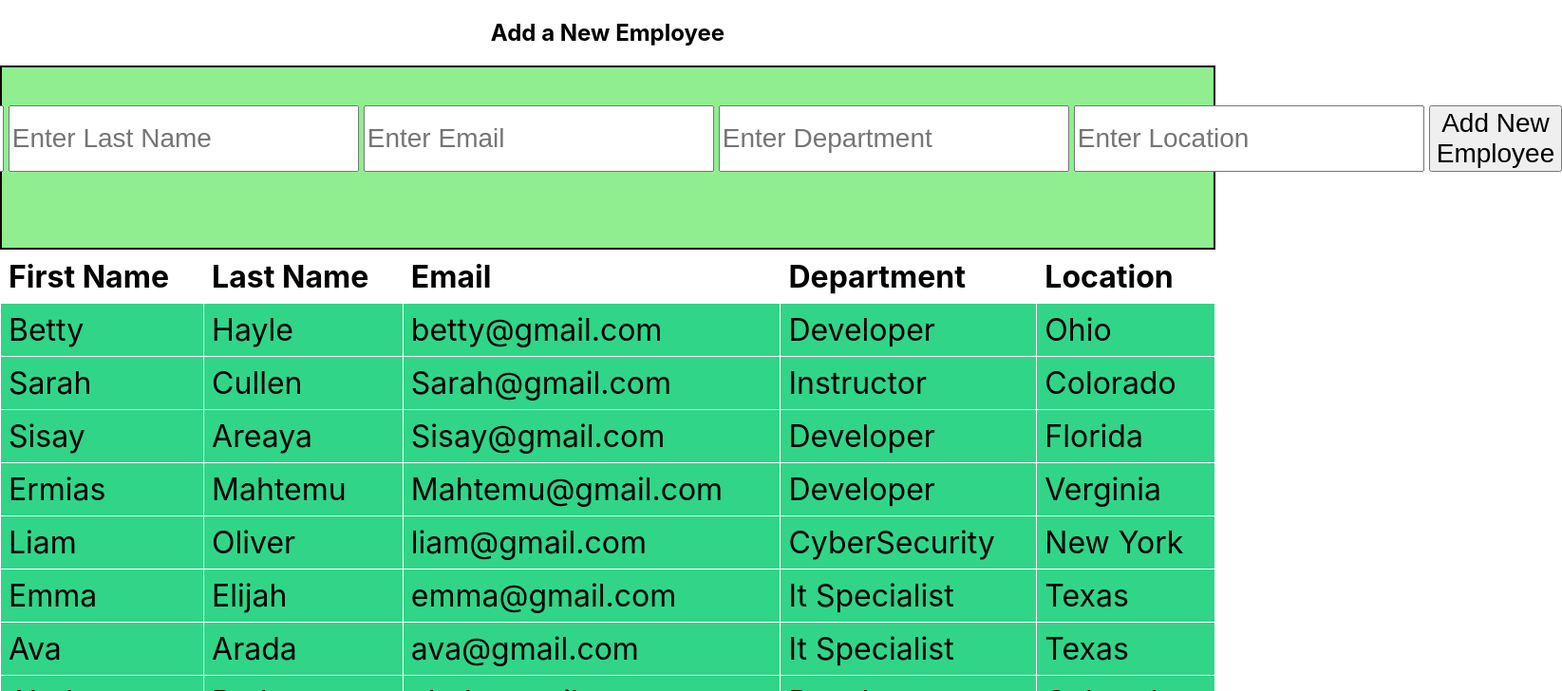
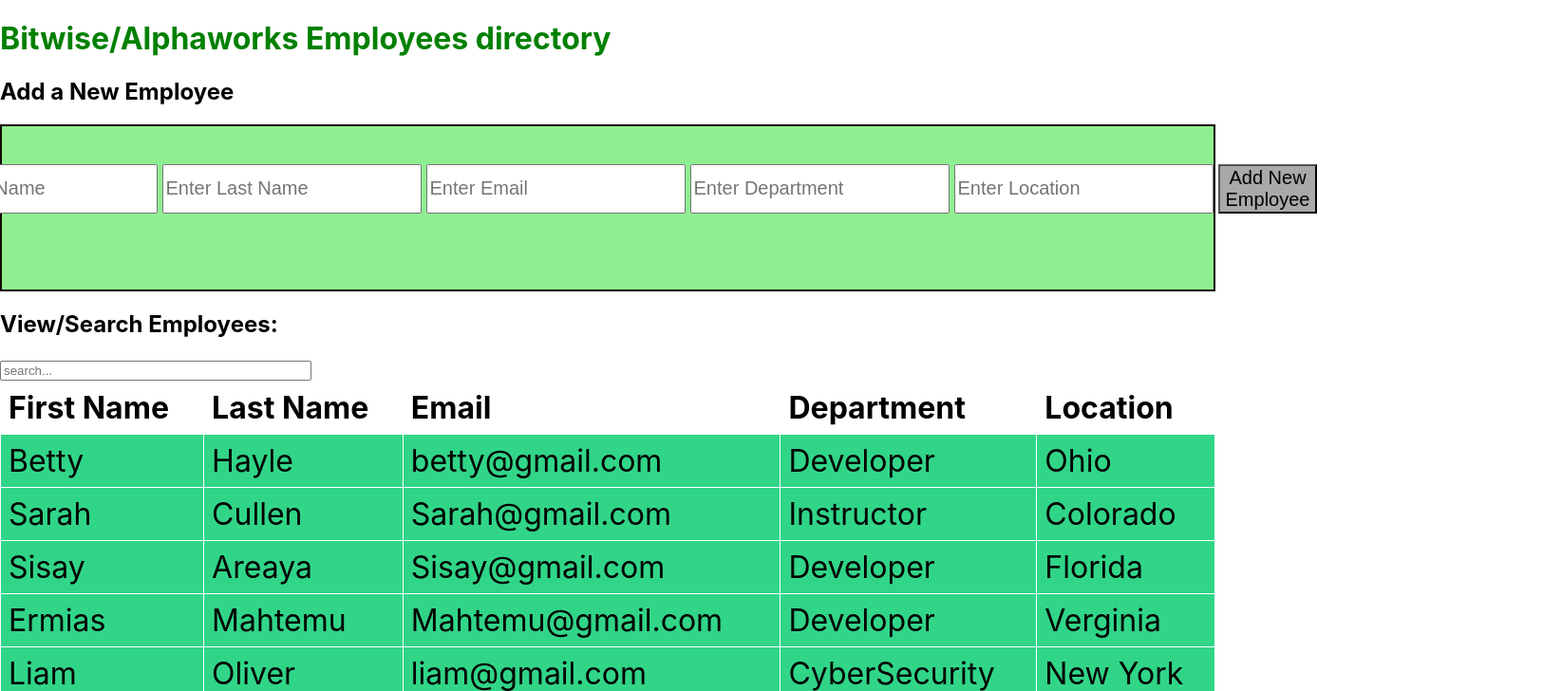
Before and after one commit to bettykonjo/employee-directory-react, a React (Create React App) app: page / in a window 1280 px wide. Shown: the top 728 px of the page at 95% size, 1645 px wide, since content can reach past the window. Built offline with nearby package versions, Linux system fonts and the light colour scheme.

Commit message:
final product

```diff
--- a/src/App.js
+++ b/src/App.js
@@ -1,6 +1,6 @@
-
 import './App.css';
 import EmployeeList from './Components/EmployeeList';
+
 
 function App() {
   return (
--- a/src/Components/Employee.json
+++ b/src/Components/Employee.json
@@ -1,5 +1,5 @@
-[
-     {
+
+   [  {
         "firstName": "Betty",
         "lastName": "Hayle",
         "email": "betty@gmail.com",
--- a/src/Components/EmployeeList.css
+++ b/src/Components/EmployeeList.css
@@ -39,11 +39,32 @@ form td:last-child {
 }
 
 form * {
-  font-size: 28px;
+  font-size: 20px;
 }
 .forms {
-    background-color: lightgreen;
-border: 2px solid rgb(19, 1, 1);
-      padding-bottom: 80px;
+  background-color: lightgreen;
+  border: 2px solid rgb(19, 1, 1);
+  padding-bottom: 80px;
   padding-top: 40px;
 }
+h1 {
+  text-align: start;
+  color: green;
+}
+h2 {
+  text-align: start;
+}
+.search{
+  border-radius: 2px solid black;
+  text-align: start;
+  font-size: 20px;
+
+}
+ .search input{
+  width: 25%;
+  height: 25%;
+
+}
+button{
+  background-color: darkgray;
+}
--- a/src/Components/EmployeeList.js
+++ b/src/Components/EmployeeList.js
@@ -1,24 +1,24 @@
-import React,{useState} from 'react';
-import Employee from './Employee.json';
-import './EmployeeList.css' ;
+import React, { useState } from "react";
+import Employee from "./Employee.json";
+import "./EmployeeList.css";
 
 const EmployeeList = () => {
-
   const [employees, setEmployees] = useState(Employee);
+  const [searchTerm, setSearchTerm] = useState("");
   //New value
   const [addFormData, setAddFormData] = useState({
-    fistName: '',
-    lastName: '',
-    email: '',
-    department: '',
-    location: ''
+    fistName: "",
+    lastName: "",
+    email: "",
+    department: "",
+    location: "",
   });
   // addFormData
   //Handle events
   const handleAddFormChange = (e) => {
     e.preventDefault();
 
-    const fieldName = e.target.getAttribute('name');
+    const fieldName = e.target.getAttribute("name");
     const fieldValue = e.target.value;
 
     const newFormData = { ...addFormData };
@@ -34,27 +34,67 @@ const EmployeeList = () => {
       firstName: addFormData.firstName,
       lastName: addFormData.lastName,
       email: addFormData.email,
-      department: addFormData. department,
+      department: addFormData.department,
       location: addFormData.location,
     };
     const newEmployee = [...employees, addNewEmployees];
     setEmployees(newEmployee);
-  }
+  };
   return (
     <div>
+      <h1>Bitwise/Alphaworks Employees directory </h1>
+      <h2>Add a New Employee</h2>
+      <form className="forms" onSubmit={handleAddFormSubmit}>
+        <input
+          type="text"
+          name="firstName"
+          required="required"
+          placeholder="Enter First Name"
+          onChange={handleAddFormChange}
+        />
+        <input
+          type="text"
+          name="lastName"
+          required="required"
+          placeholder="Enter Last Name"
+          onChange={handleAddFormChange}
+        />
+        <input
+          type="text"
+          name="email"
+          required="required"
+          placeholder="Enter Email"
+          onChange={handleAddFormChange}
+        />
+        <input
+          type="text"
+          name="department"
+          required="required"
+          placeholder="Enter Department"
+          onChange={handleAddFormChange}
+        />
+        <input
+          type="text"
+          name="location"
+          required="required"
+          placeholder="Enter Location"
+          onChange={handleAddFormChange}
+        />
+        <button type="submmit">Add New Employee</button>
+      </form>
+      <h2>View/Search Employees: </h2>
+      <div className="search">
 
-        <h2>Add a New Employee</h2>
-        <form className='forms' onSubmit={handleAddFormSubmit}>
-            <input type="text" name="firstName" required="required" placeholder="Enter First Name" onChange={handleAddFormChange} />
-      <input type="text" name="lastName" required="required" placeholder="Enter Last Name" onChange={handleAddFormChange}/>
-        <input type="text" name="email" required="required" placeholder="Enter Email" onChange={handleAddFormChange}/>
-      <input type="text" name="department" required="required" placeholder="Enter Department" onChange={handleAddFormChange}/>
-      <input type="text" name="location" required="required" placeholder="Enter Location" onChange={handleAddFormChange}/>
-        <button type='submmit'>
-     Add New Employee
-    </button>
-    </form>
+          <input
+            type="text"
+            placeholder="search..."
+            onChange={(e) => {
+              setSearchTerm(e.target.value);
+            }}
+          />
+        </div>
       <table>
+
         <thead>
           <tr>
             <th>First Name</th>
@@ -64,9 +104,29 @@ return (
             <th>Location</th>
           </tr>
         </thead>
+
+
+
         <tbody>
-          {employees.map(emp =>(
-            <tr >
+          {employees
+            .filter((value) => {
+              if (searchTerm === "") {
+                return value;
+              } else if (
+                value.firstName
+                  .toLowerCase()
+                  .includes(searchTerm.toLowerCase()) ||
+                value.lastName
+                  .toLowerCase()
+                  .includes(searchTerm.toLowerCase()) ||
+                value.email.toLowerCase().includes(searchTerm.toLowerCase())
+              ) {
+                return value;
+              }
+            })
+
+            .map((emp) => (
+              <tr>
                 <td>{emp.firstName}</td>
                 <td>{emp.lastName}</td>
                 <td>{emp.email}</td>
@@ -78,5 +138,5 @@ return (
       </table>
     </div>
   );
-          }
+};
 export default EmployeeList;
```
Lines whose indentation alone changed are shown as unchanged.
